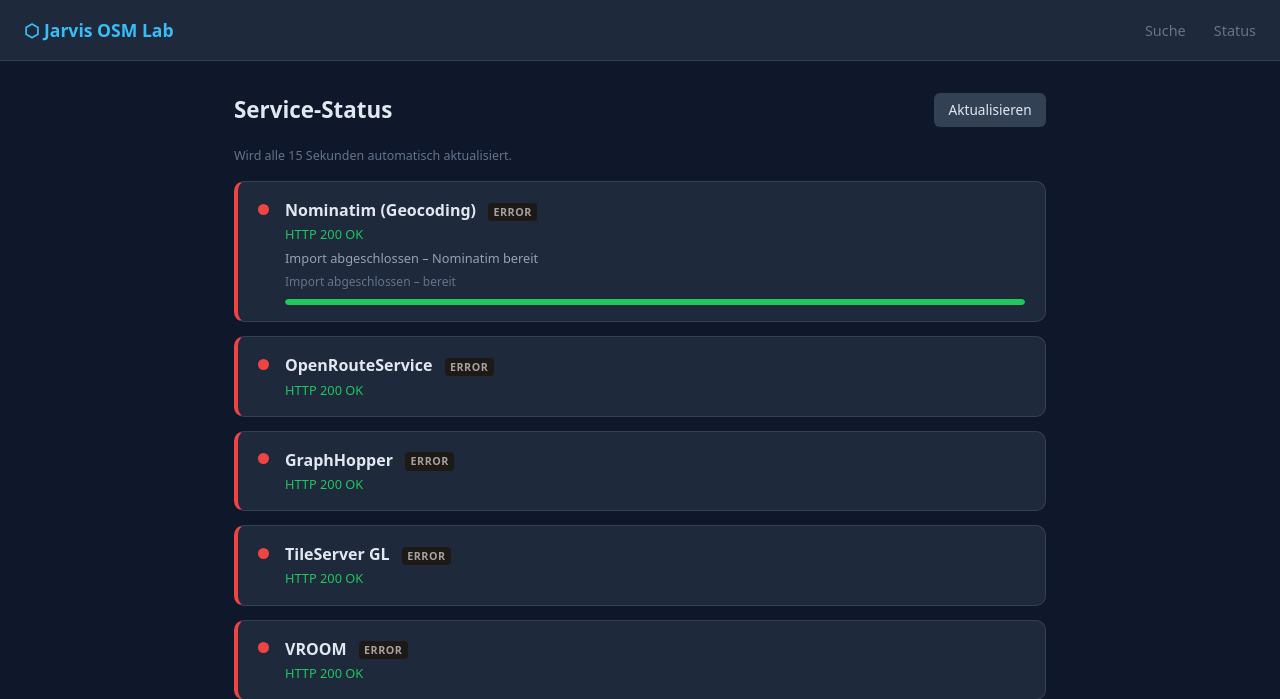
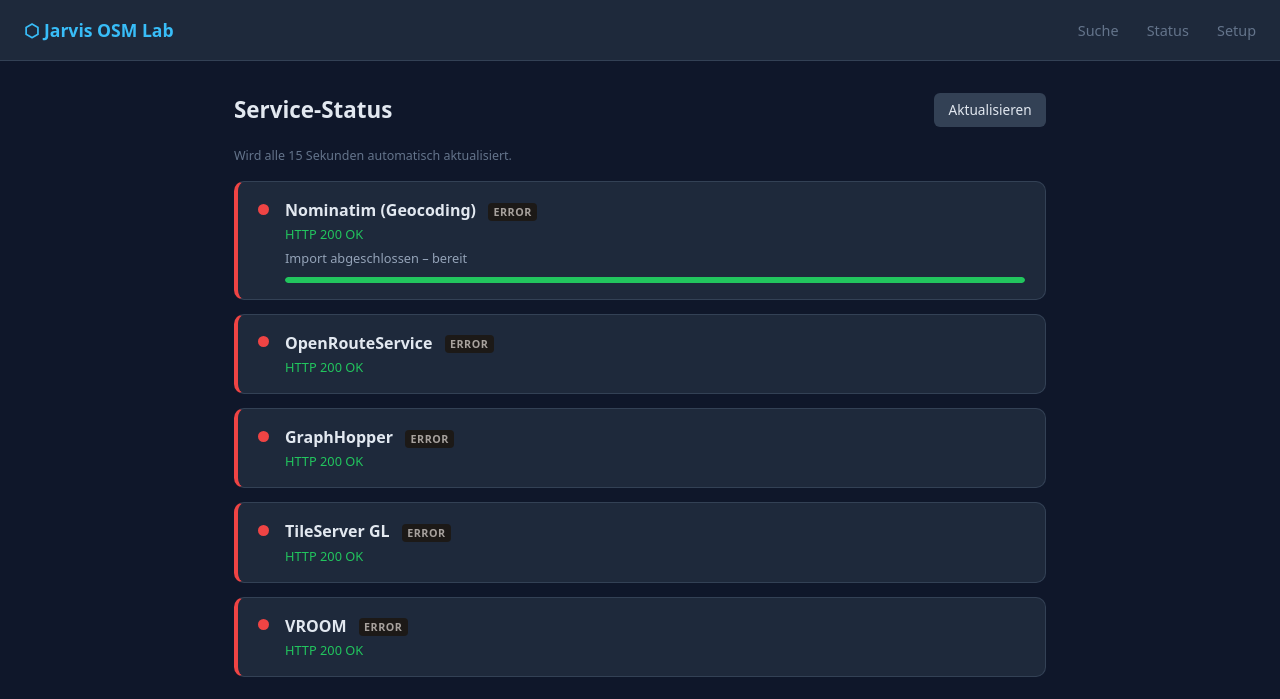
Before and after one commit to Joormann-Media/Joormann-Media-Jarvis-OSM-Lab, a Flask app: page /status in a window 1280 px wide. Shown: the top 699 px of the page. Run offline with Flask 3, Linux system fonts and the light colour scheme; data that the repository does not hold is empty.

Commit message:
Fix status page: dedup nominatim text, correct service endpoints, add setup nav link
Co-Authored-By: Claude Sonnet 4.6 <noreply@anthropic.com>

```diff
--- a/app.py
+++ b/app.py
@@ -41,11 +41,11 @@ app = Flask(__name__)
 # ---------------------------------------------------------------------------
 
 SERVICES = [
-    {"key": "nominatim",   "name": "Nominatim (Geocoding)", "url": NOMINATIM_URL   + "/status",      "container": "nominatim-nrw"},
-    {"key": "ors",         "name": "OpenRouteService",       "url": ORS_URL         + "/ors/v2/health","container": "ors-app"},
-    {"key": "graphhopper", "name": "GraphHopper",            "url": GRAPHHOPPER_URL + "/health",       "container": "graphhopper"},
-    {"key": "tileserver",  "name": "TileServer GL",          "url": TILESERVER_URL  + "/health",       "container": "tileserver"},
-    {"key": "vroom",       "name": "VROOM",                  "url": VROOM_URL       + "/",             "container": "vroom"},
+    {"key": "nominatim",   "name": "Nominatim (Geocoding)", "url": NOMINATIM_URL   + "/status.php",    "container": "nominatim-nrw"},
+    {"key": "ors",         "name": "OpenRouteService",       "url": ORS_URL         + "/ors/v2/health", "container": "ors-app"},
+    {"key": "graphhopper", "name": "GraphHopper",            "url": GRAPHHOPPER_URL + "/health",        "container": "graphhopper"},
+    {"key": "tileserver",  "name": "TileServer GL",          "url": TILESERVER_URL  + "/health",        "container": "tileserver"},
+    {"key": "vroom",       "name": "VROOM",                  "url": VROOM_URL       + "/health",        "container": "vroom"},
 ]
 
 
@@ -74,13 +74,14 @@ def _nominatim_progress() -> dict:
         if r.status_code == 200:
             return {"phase": "ready", "detail": "Import abgeschlossen – bereit"}
         if r.status_code == 503:
-            return {"phase": "importing", "detail": r.text.strip()[:200] or "Import läuft…"}
+            body = r.text.strip()[:200]
+            return {"phase": "importing", "detail": body or "Import läuft…"}
         return {"phase": "unknown", "detail": f"HTTP {r.status_code}"}
     except requests.exceptions.ConnectionError:
         state = _docker_state("nominatim-nrw")
-        if state == "running":
-            return {"phase": "starting", "detail": "Container läuft, HTTP noch nicht erreichbar"}
-        return {"phase": state, "detail": f"Container: {state}"}
+        detail = "Container läuft, HTTP noch nicht erreichbar" if state == "running" else f"Container: {state}"
+        phase  = "starting" if state == "running" else state
+        return {"phase": phase, "detail": detail}
     except Exception as e:
         return {"phase": "error", "detail": str(e)}
 
--- a/templates/index.html
+++ b/templates/index.html
@@ -61,6 +61,7 @@
   <a class="navbar-brand" href="/">⬡ Jarvis OSM Lab</a>
   <div>
     <a class="nav-link d-inline" href="/status">Status</a>
+    <a class="nav-link d-inline" href="/setup">Setup</a>
   </div>
 </nav>
 
--- a/templates/status.html
+++ b/templates/status.html
@@ -62,6 +62,7 @@
   <div>
     <a class="nav-link d-inline" href="/">Suche</a>
     <a class="nav-link d-inline" href="/status">Status</a>
+    <a class="nav-link d-inline" href="/setup">Setup</a>
   </div>
 </nav>
 
@@ -112,11 +113,10 @@ function cardClass(httpOk, docker) {
 function nomProgress(nom) {
   if (!nom) return "";
   const phase = nom.phase || "unknown";
-  const label = PHASE_LABEL[phase] || phase;
   const barClass = ["ready","importing","starting"].includes(phase) ? phase : "other";
+  const text = nom.detail || PHASE_LABEL[phase] || phase;
   return `
-    <div class="svc-detail">${esc(label)}</div>
-    ${nom.detail && nom.detail !== label ? `<div class="svc-detail" style="color:#64748b; font-size:.75rem;">${esc(nom.detail)}</div>` : ""}
+    <div class="svc-detail">${esc(text)}</div>
     <div class="progress-bar-wrap"><div class="progress-bar-fill ${barClass}"></div></div>
   `;
 }
```
